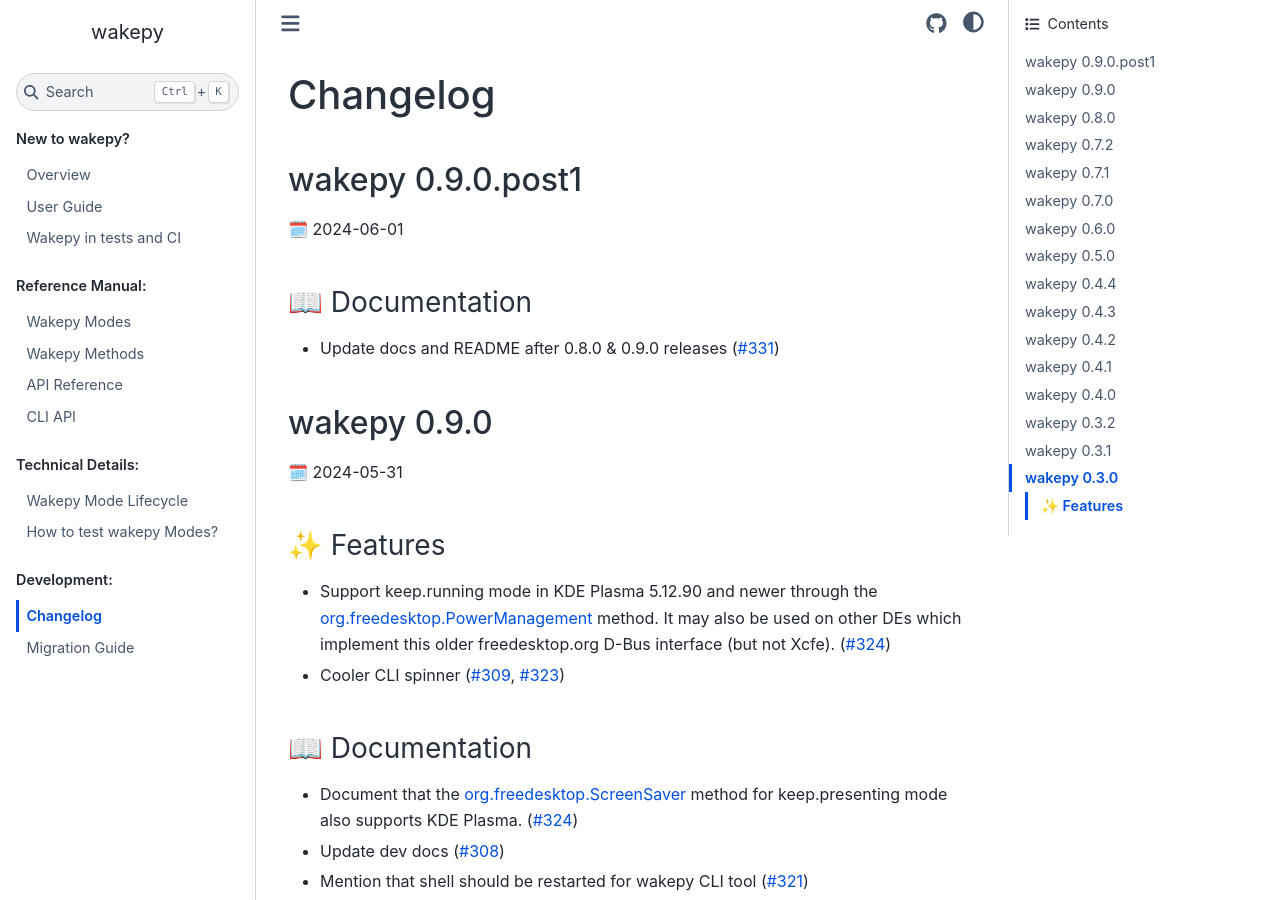
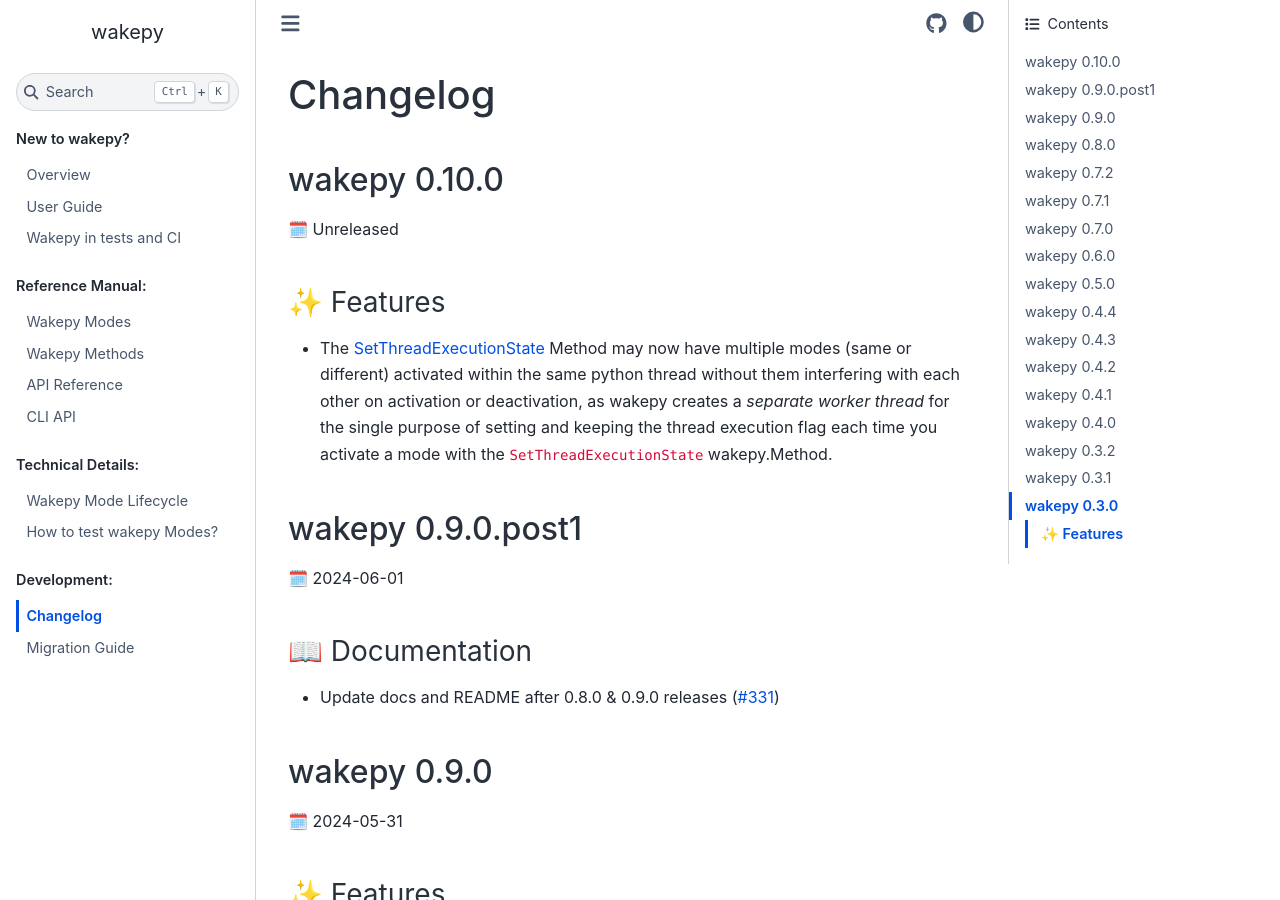
Before and after one commit to fohrloop/wakepy, a Sphinx documentation site: the page built from docs/source/changelog.md, in a window 1280 px wide and 900 px high. Built offline with Sphinx 7.4.7 and the Sphinx Book theme 1.1.4, drawn with Linux system fonts in a browser that asks for light colours; the version number could not be read and is left out.

Commit message:
update changelog

```diff
--- a/docs/source/changelog.md
+++ b/docs/source/changelog.md
@@ -1,4 +1,10 @@
 # Changelog
+
+## wakepy 0.10.0
+🗓️ Unreleased
+
+### ✨ Features
+- The [SetThreadExecutionState](#windows-stes) Method may now have multiple modes (same or different) activated within the same python thread without them interfering with each other on activation or deactivation, as wakepy creates a *separate worker thread* for the single purpose of setting and keeping the thread execution flag each time you activate a mode with the `SetThreadExecutionState` wakepy.Method.
 
 ## wakepy 0.9.0.post1
 🗓️ 2024-06-01
```
